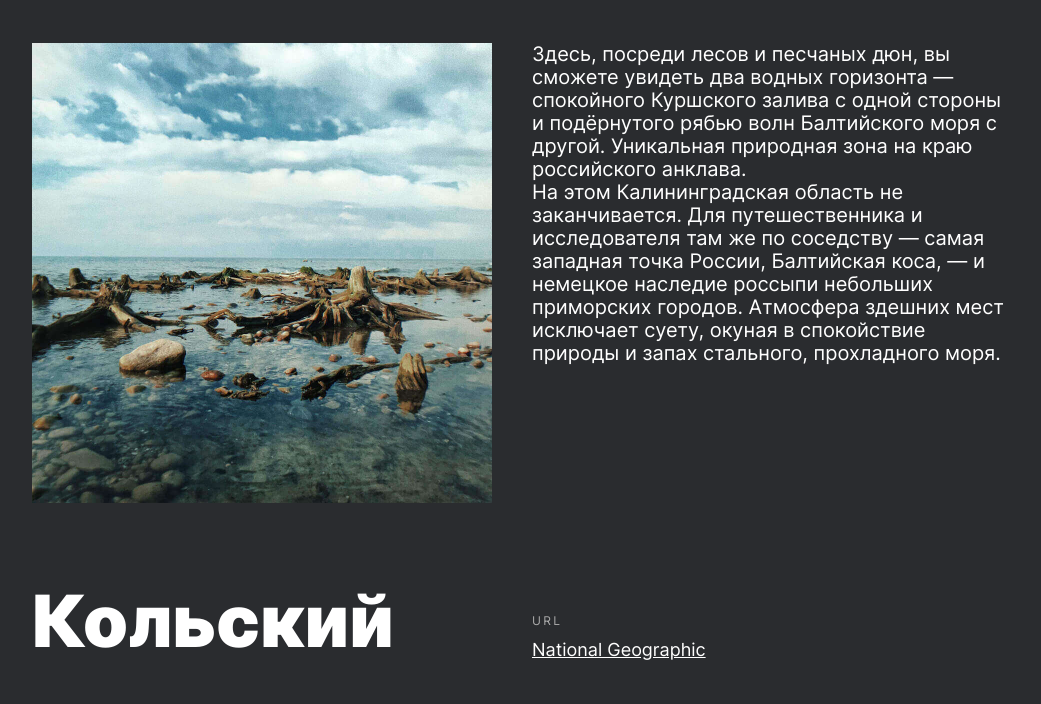
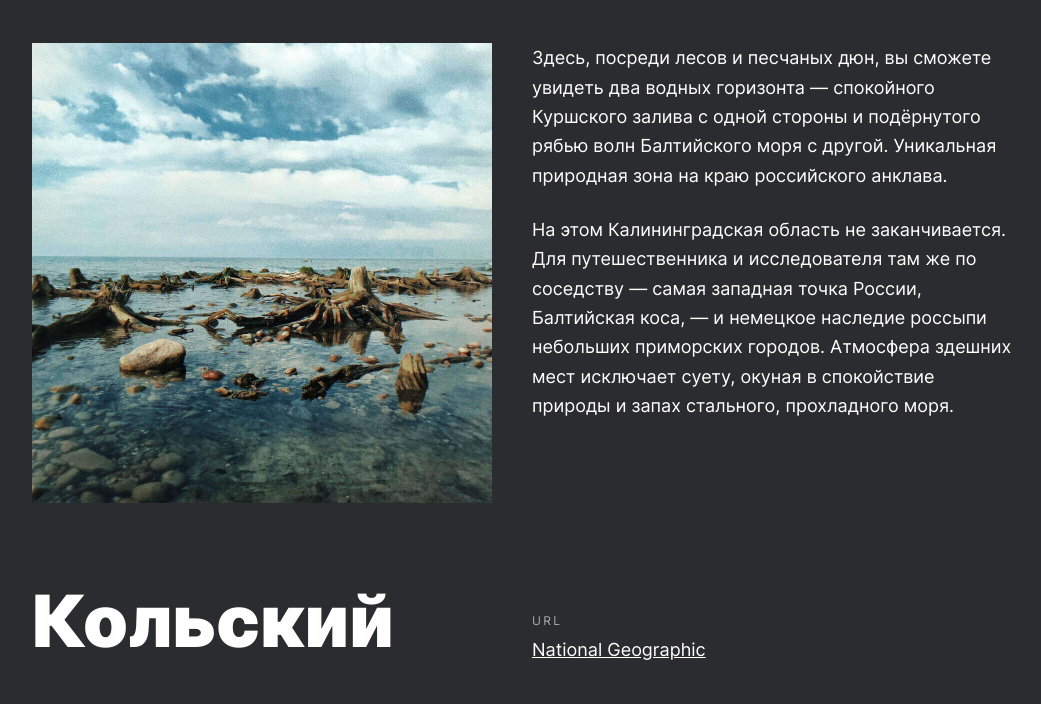
Before and after one commit to nurtilek-sadykov/russian-travel, a plain HTML site: page index.html in a window 1280 px wide. Shown: the part 2698-3402 px from the top of the page, without its empty margins (116-1157 px from the left). Drawn offline with Linux system fonts and the light colour scheme; files whose address does not match are found by name.

Commit message:
Project N3

```diff
--- a/blocks/intro/__text/intro__text.css
+++ b/blocks/intro/__text/intro__text.css
@@ -11,7 +11,7 @@
 
 @media screen and (max-width: 425px) {
     .intro__text {
-        max-width: 288px;
+        width: 100%;
         margin: auto;
         margin-top: 40px;
         margin-bottom: 33px;
--- a/blocks/place/__article/_paragraph_starter/place__article_paragraph_starter.css
+++ b/blocks/place/__article/_paragraph_starter/place__article_paragraph_starter.css
@@ -1,4 +1,4 @@
-.place__article_first-paragraph {
+.place__article_paragraph_starter {
     margin-bottom: 25px;
     grid-area: place__article;
 }
--- a/blocks/place/__article/place__article.css
+++ b/blocks/place/__article/place__article.css
@@ -1,7 +1,7 @@
 .place__article {
     max-width: 456px;
     font-size: 1.5625vw;
-    line-height: 163%px;
+    line-height: 163%;
     font-weight: 400;
     font-style: normal;
     text-align: left;
@@ -26,8 +26,14 @@
     }
 }
 
-@media screen and (min-width: 1026px) {
+@media screen and (min-width: 1026px) and (max-width: 1280px) {
     .place__article {
         max-width: 484px;
     }
 }
+
+@media screen and (min-width: 1280px) {
+    .place__article{
+        font-size: 18px;
+    }
+}
--- a/pages/index.css
+++ b/pages/index.css
@@ -29,6 +29,7 @@
 @import url("../blocks/place/__website/place__website.css");
 @import url("../blocks/place/__link/place__link.css");
 @import url("../blocks/place/__photo/place__photo.css");
+@import url("../blocks/place/__articles/place__articles.css");
 @import url("../blocks/place/__article/place__article.css");
 @import url("../blocks/place/__article/_paragraph_starter/place__article_paragraph_starter.css");
 @import url("../blocks/cover/cover.css");
```
